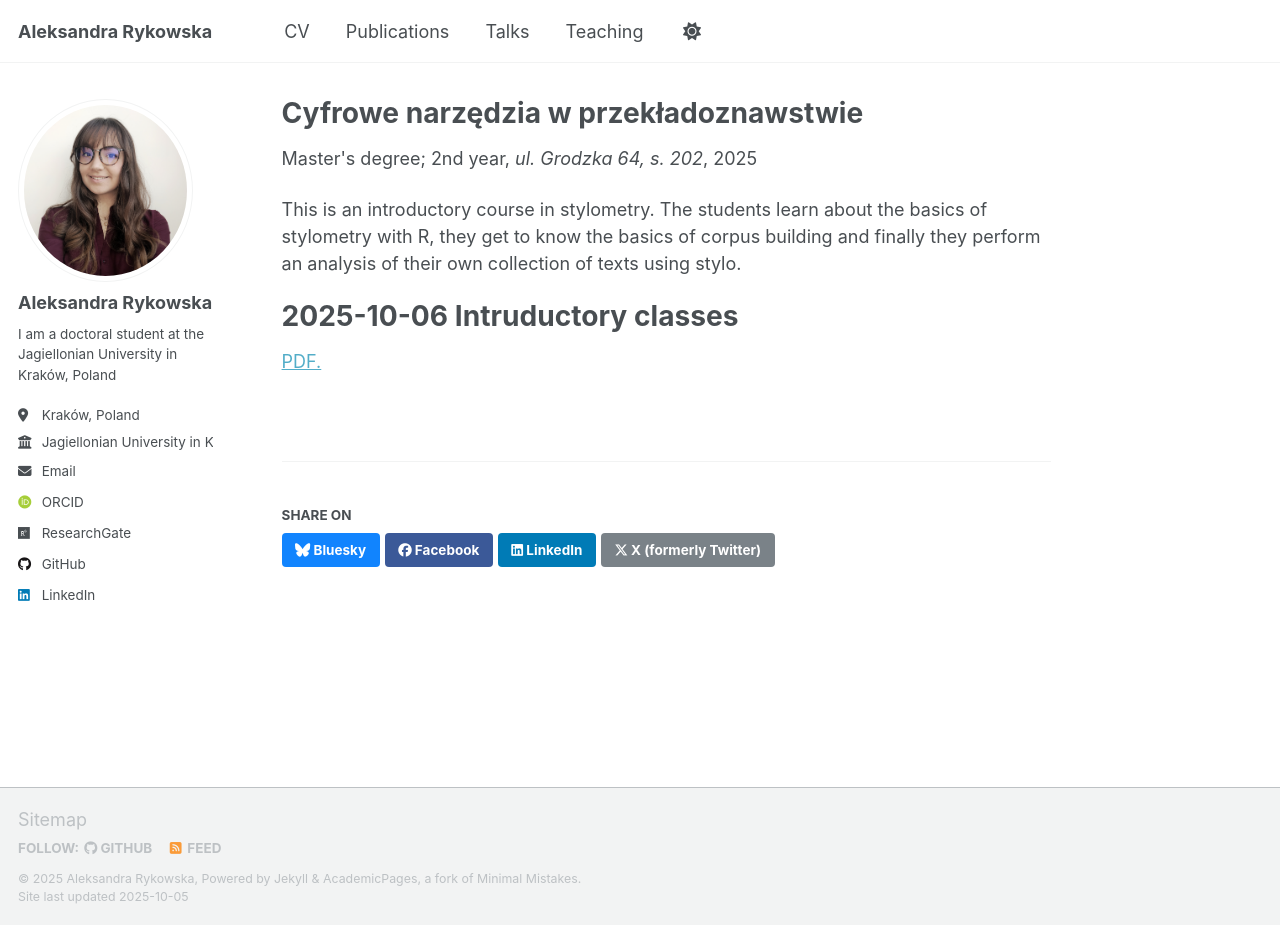
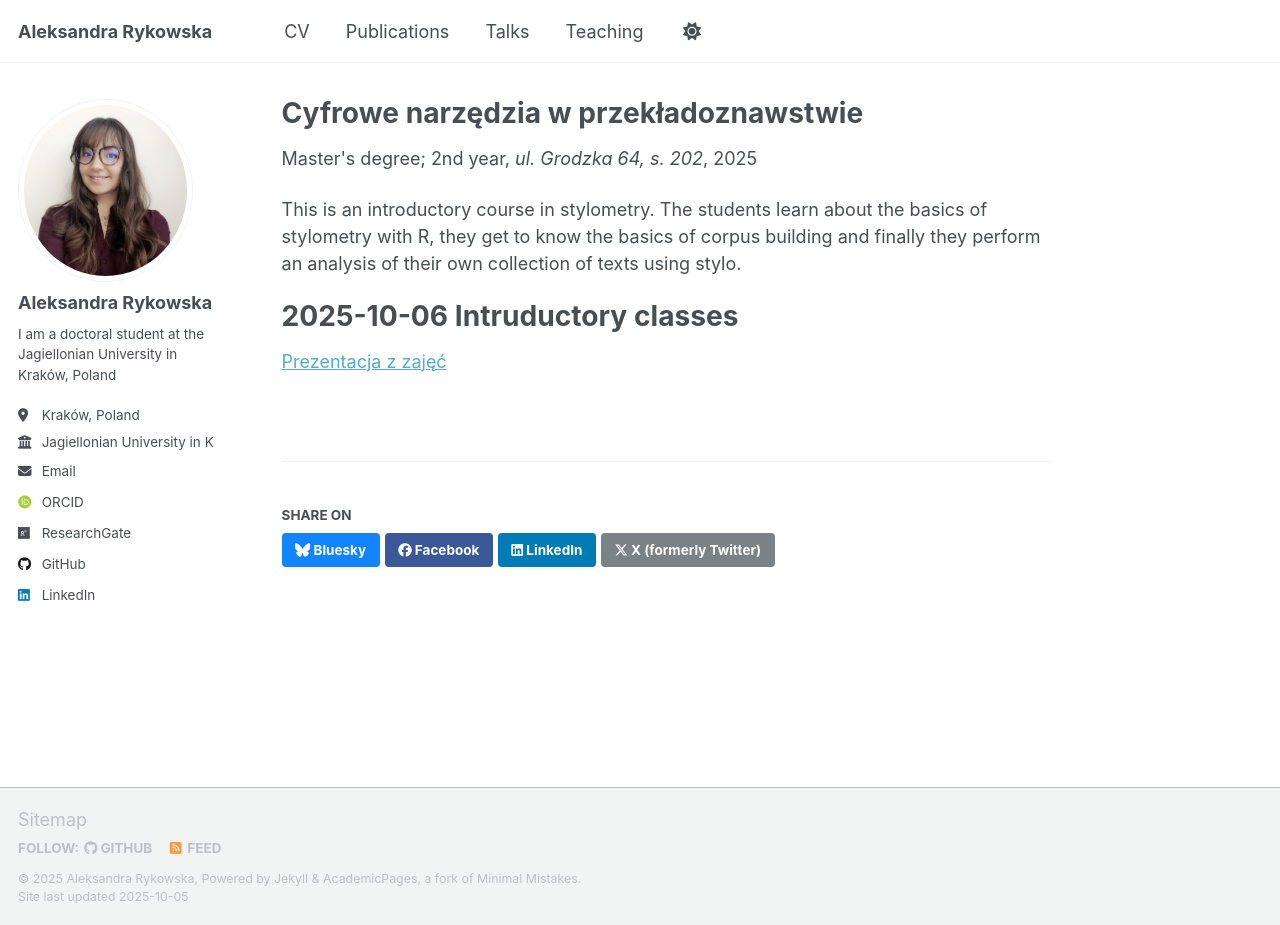
Before and after one commit to aleksandra2812/aleksandra2812.github.io, a Jekyll site: the page built from _teaching/2014-spring-teaching-1.md, in a window 1280 px wide and 925 px high. Built offline with Jekyll 4.4.1, drawn with Linux system fonts in a browser that asks for light colours; some web fonts are replaced; a script that is not in the unit is left out.

Commit message:
Change link

```diff
--- a/_teaching/2014-spring-teaching-1.md
+++ b/_teaching/2014-spring-teaching-1.md
@@ -12,4 +12,4 @@ This is an introductory course in stylometry. The students learn about the basic
 
 2025-10-06 Intruductory classes
 ======
-<a href="aleksandra2812.github.io/files/0610_CyfroweNarzedziaWPrzekladoznawstwie.pdf" target="_blank">PDF.</a>
+<a href="/files/0610_CyfroweNarzedziaWPrzekladoznawstwie.pdf" target="_blank">Prezentacja z zajęć</a>
```
